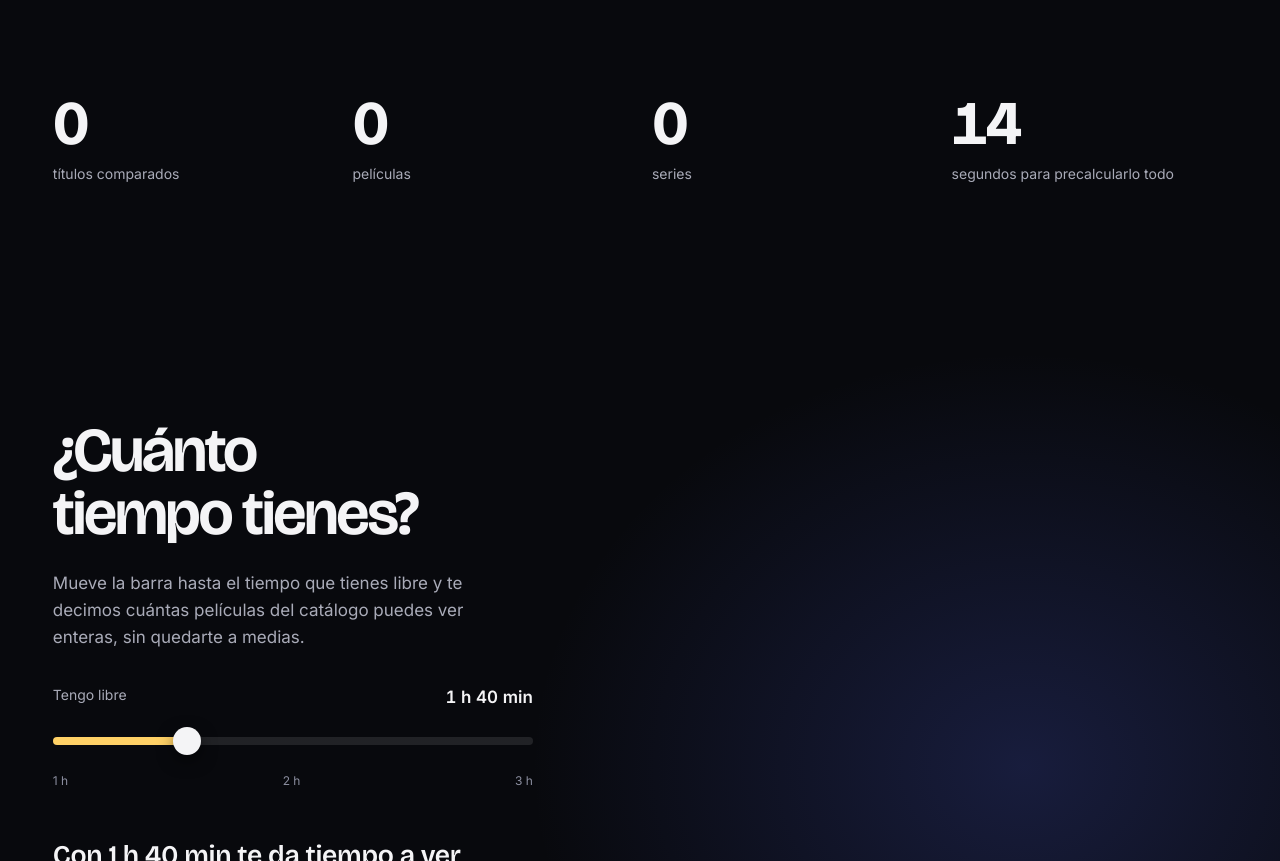
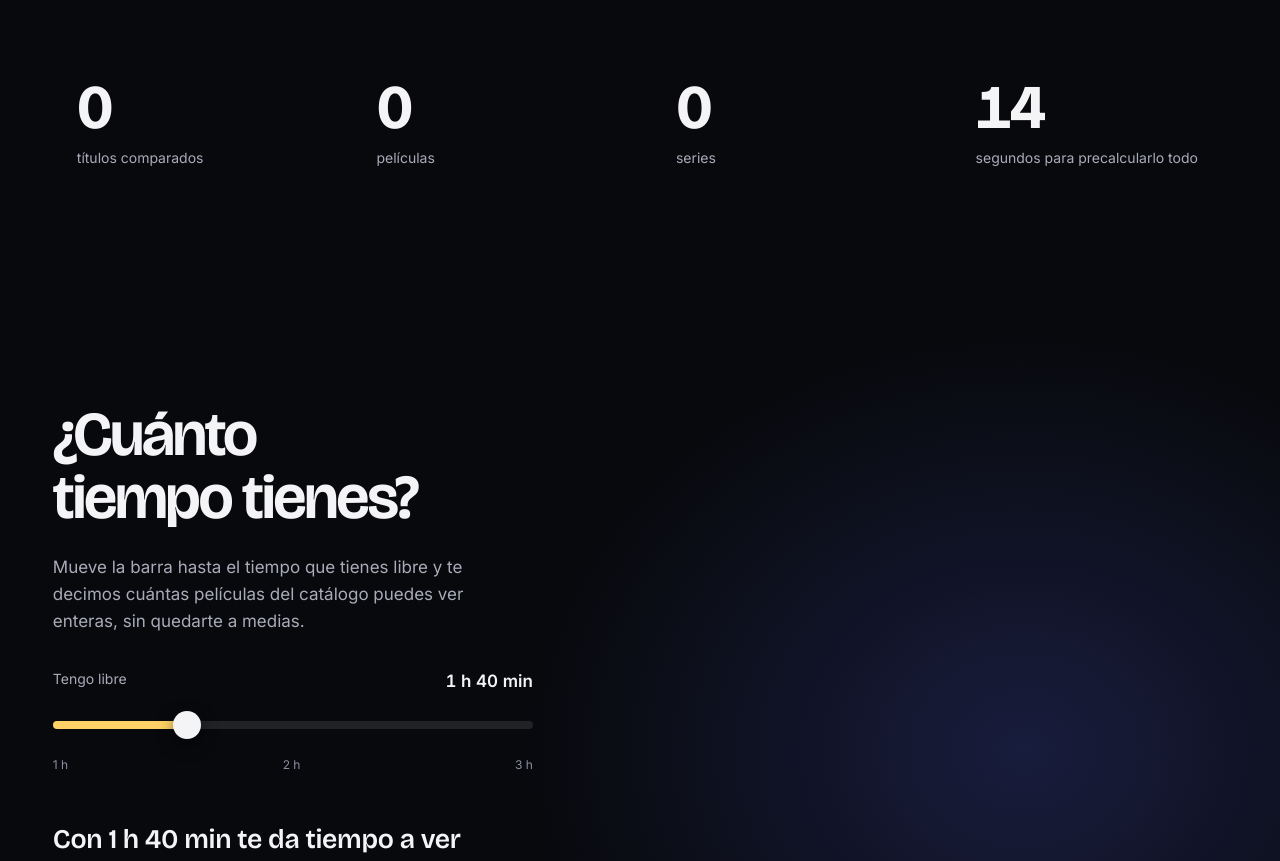
Before and after one commit to M4rKitS/recomendador-netflix, a plain HTML site: page web/index.html in a window 1280 px wide. Shown: the part 2936-3797 px from the top of the page. Drawn offline with nearby package versions, Linux system fonts and the light colour scheme; no server answers.

Commit message:
style(como): alinea las cifras con el texto de las tarjetas de los pasos

```diff
--- a/web/estilo.css
+++ b/web/estilo.css
@@ -725,9 +725,10 @@ a { color: inherit; }
 .cifras {
   grid-column: 1 / -1;
   display: grid; grid-template-columns: repeat(4, minmax(0, 1fr)); gap: var(--e3);
-  margin: 0; padding-top: var(--e4);
+  margin: 0; padding-top: var(--e2);
 }
-.cifras div { display: flex; flex-direction: column-reverse; justify-content: start; gap: .5rem; }
+/* Mismo sangrado que el texto de las tarjetas de arriba, para que cada cifra quede alineada con su paso. */
+.cifras div { display: flex; flex-direction: column-reverse; justify-content: start; gap: .5rem; padding-inline: var(--e3); }
 .cifras dd { margin: 0; font: 700 clamp(2.5rem, 1.8rem + 2.6vw, 4.5rem)/1 var(--display); letter-spacing: -.04em; font-variant-numeric: tabular-nums; }
 .cifras dt { color: var(--texto-2); font-size: var(--t-pequeno); }
 
```
